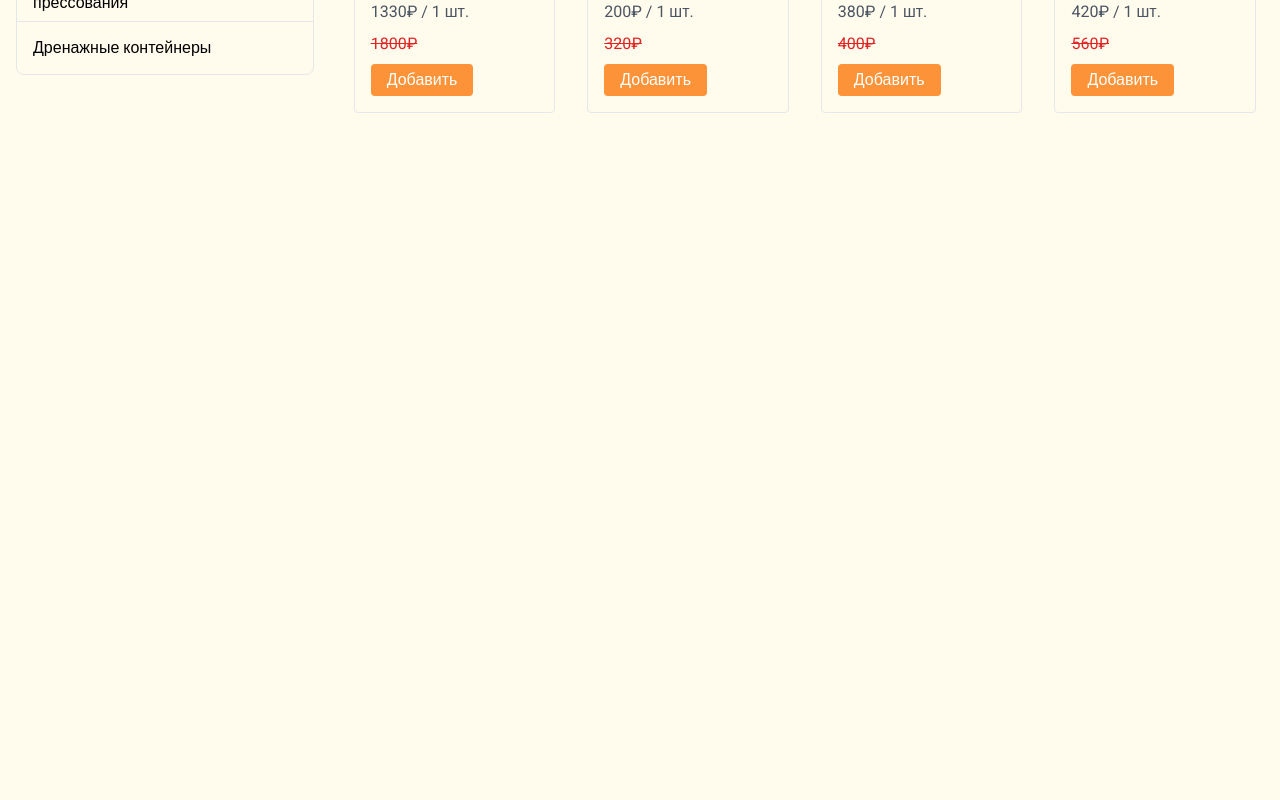
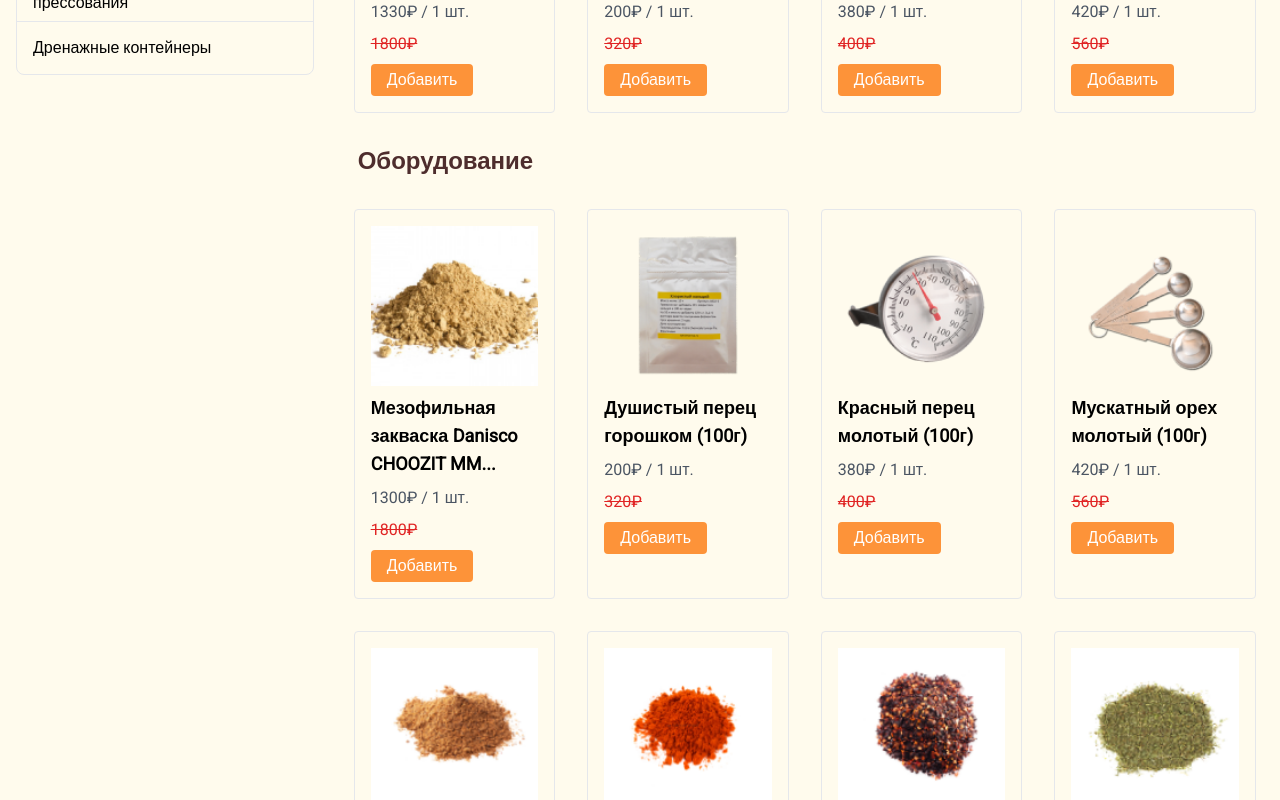
Before and after one commit to jasurhaydarovcode/cheese-react, a React (Vite) app: page / in a window 1280 px wide. Shown: the part 1400-2200 px from the top of the page. Before the commit the page ends 1537 px from the top, so only its background shows below. Built offline with nearby package versions, Linux system fonts and the light colour scheme; a web font is replaced by a local one.

Commit message:
haha Products END

```diff
--- a/src/components/ProductBar.jsx
+++ b/src/components/ProductBar.jsx
@@ -132,6 +132,18 @@ const ProductBar = () => {
                         />
                     ))}
                 </div>
+                <h2 className='pl-3 py-6 text-2xl text-[#4E2D2D] font-semibold'>Оборудование</h2>
+                <div className="grid grid-cols-1 md:grid-cols-2 lg:grid-cols-4 gap-4">
+                    {cards.map((card, index) => (
+                        <Card
+                            key={index}
+                            title={card.title}
+                            price={card.price}
+                            oldPrice={card.oldPrice}
+                            image={card.image}
+                        />
+                    ))}
+                </div>
             </div>
         </div>
     );
```
